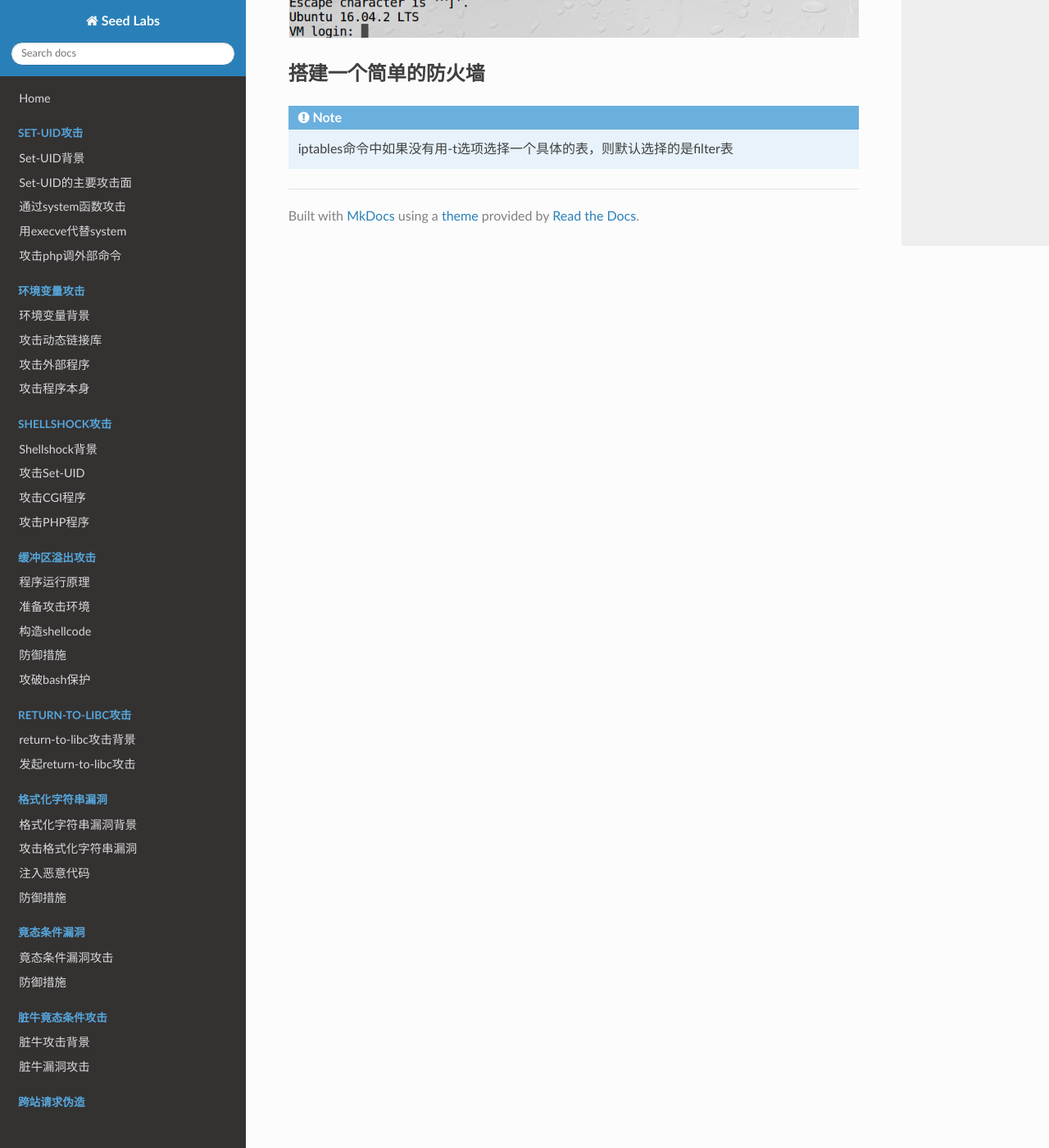
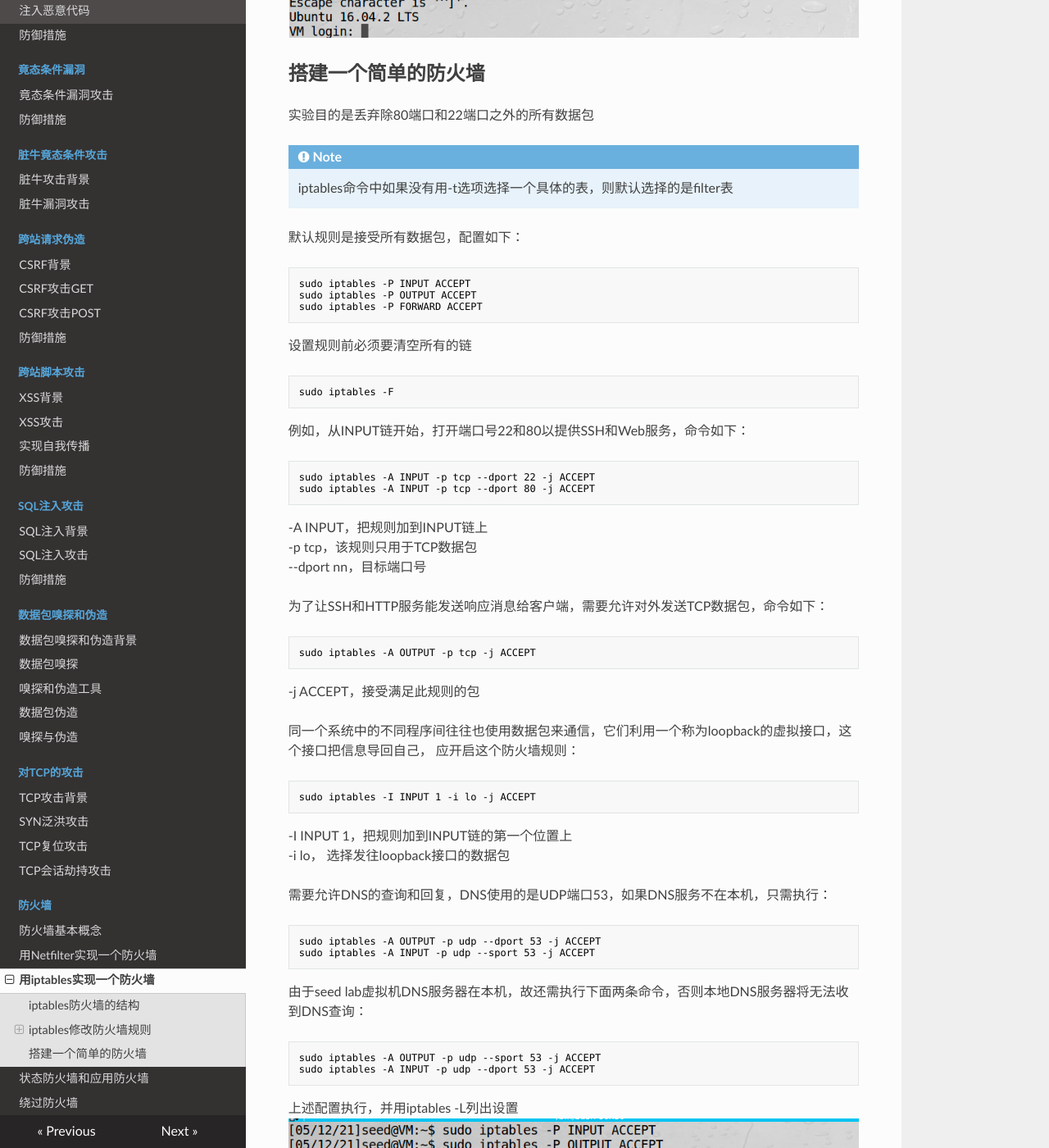
Before and after one commit to cc3213252/note-seed-labs, an MkDocs documentation site: the page built from docs/firewall/iptables.md, in a window 1280 px wide and 1400 px high, scrolled down 2458 px. Shown: the whole window at 82% size. Built offline with MkDocs 1.6.1, drawn with Linux system fonts in a browser that asks for light colours; nearby versions of some CDN libraries; some of the changed text lies outside the part shown.

Commit message:
完成防火墙

````diff
--- a/docs/firewall/iptables.md
+++ b/docs/firewall/iptables.md
@@ -54,6 +54,106 @@
 
 ## 搭建一个简单的防火墙
 
+实验目的是丢弃除80端口和22端口之外的所有数据包
+
 !!! Note
 
     iptables命令中如果没有用-t选项选择一个具体的表，则默认选择的是filter表
+
+默认规则是接受所有数据包，配置如下：
+```bash
+sudo iptables -P INPUT ACCEPT
+sudo iptables -P OUTPUT ACCEPT
+sudo iptables -P FORWARD ACCEPT
+```
+
+设置规则前必须要清空所有的链
+```bash
+sudo iptables -F
+```
+
+例如，从INPUT链开始，打开端口号22和80以提供SSH和Web服务，命令如下：
+```bash
+sudo iptables -A INPUT -p tcp --dport 22 -j ACCEPT
+sudo iptables -A INPUT -p tcp --dport 80 -j ACCEPT
+```
+-A INPUT，把规则加到INPUT链上
+-p tcp，该规则只用于TCP数据包
+--dport nn，目标端口号
+
+为了让SSH和HTTP服务能发送响应消息给客户端，需要允许对外发送TCP数据包，命令如下：
+```bash
+sudo iptables -A OUTPUT -p tcp -j ACCEPT
+```
+-j ACCEPT，接受满足此规则的包
+
+同一个系统中的不同程序间往往也使用数据包来通信，它们利用一个称为loopback的虚拟接口，这个接口把信息导回自己，
+应开启这个防火墙规则：
+```bash
+sudo iptables -I INPUT 1 -i lo -j ACCEPT
+```
+-I INPUT 1，把规则加到INPUT链的第一个位置上
+-i lo， 选择发往loopback接口的数据包
+
+需要允许DNS的查询和回复，DNS使用的是UDP端口53，如果DNS服务不在本机，只需执行：
+```bash
+sudo iptables -A OUTPUT -p udp --dport 53 -j ACCEPT
+sudo iptables -A INPUT -p udp --sport 53 -j ACCEPT
+```
+由于seed lab虚拟机DNS服务器在本机，故还需执行下面两条命令，否则本地DNS服务器将无法收到DNS查询：
+```bash
+sudo iptables -A OUTPUT -p udp --sport 53 -j ACCEPT
+sudo iptables -A INPUT -p udp --dport 53 -j ACCEPT
+```
+
+上述配置执行，并用iptables -L列出设置
+![iptables设置](../img/firewall-iptables-set.png)
+
+设置完成后，应当把默认策略改为DROP，这样只有满足规则的数据包才能够进入这台计算机，其他的都会被丢弃
+```bash
+sudo iptables -P INPUT DROP
+sudo iptables -P OUTPUT DROP
+sudo iptables -P FORWARD DROP
+```
+
+完整脚本（iptablesfw.sh）：
+```bash
+#!/bin/bash
+
+# Allow SSH and HTTP
+iptables -A INPUT -p tcp --dport 22 -j ACCEPT
+iptables -A INPUT -p tcp --dport 80 -j ACCEPT
+iptables -A OUTPUT -p tcp  -j ACCEPT
+
+# Allow loopback
+iptables -I INPUT 1 -i lo -j ACCEPT
+
+# Allow DNS
+iptables -A OUTPUT -p udp  --dport 53 -j ACCEPT
+iptables -A OUTPUT -p udp  --sport 53 -j ACCEPT
+iptables -A INPUT  -p udp  --sport 53 -j ACCEPT
+iptables -A INPUT  -p udp  --dport 53 -j ACCEPT
+
+# Set default filter policy to DROP.
+iptables -P INPUT DROP
+iptables -P OUTPUT DROP
+iptables -P FORWARD DROP
+```
+该脚本用sudo执行
+
+**测试**：
+![测试](../img/firewall-iptables-test.png)
+实验表明，telnet连23端口不成功，80端口是成功的，实验成功。
+
+实验后要清除防火墙规则，否则后续实验会受影响，清除脚本（cleanup.sh）：
+```bash
+#!/bin/sh
+
+# Set up all the default policies to ACCEPT packets.
+iptables -P INPUT ACCEPT
+iptables -P OUTPUT ACCEPT
+iptables -P FORWARD ACCEPT
+
+#Flush all existing configrations.
+iptables -F
+```
--- a/mkdocs.yml
+++ b/mkdocs.yml
@@ -62,6 +62,12 @@
         - SYN泛洪攻击: tcp/syn-attack.md
         - TCP复位攻击: tcp/rst-attack.md
         - TCP会话劫持攻击: tcp/session-attack.md
+    - 防火墙:
+        - 防火墙基本概念: firewall/background.md
+        - 用Netfilter实现一个防火墙: firewall/netfilter.md
+        - 用iptables实现一个防火墙: firewall/iptables.md
+        - 状态防火墙和应用防火墙: firewall/stateful.md
+        - 绕过防火墙: firewall/evading.md
 
 theme:
     name: readthedocs
````
Also changed, not shown: docs/firewall/evading.md (added, +56 -0 lines), docs/firewall/stateful.md (added, +73 -0 lines), docs/index.md (+2 -0 lines), docs/img/firewall-iptables-set.png (added), docs/img/firewall-iptables-state1.png (added), docs/img/firewall-iptables-state2.png (added), docs/img/firewall-iptables-test.png (added).
